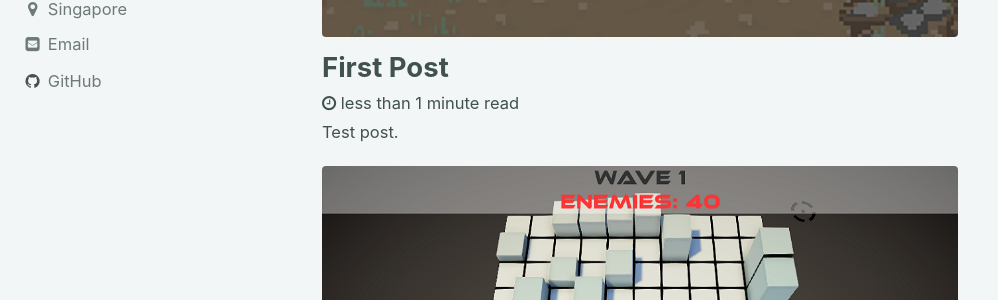
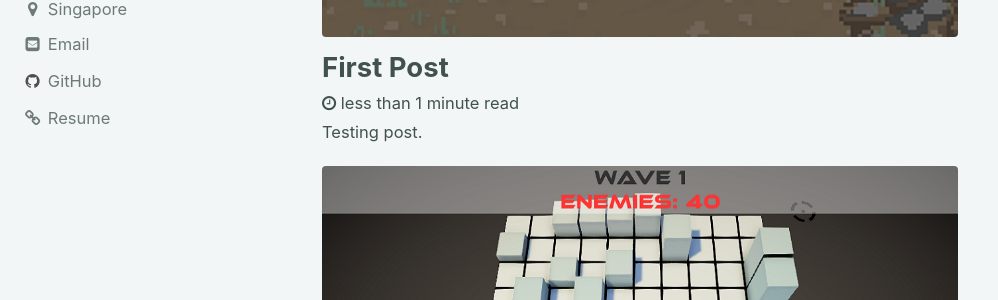
Before and after one commit to AloysiusKieth/AloysiusKieth, a Jekyll site: the page built from index.html, in a window 1280 px wide and 900 px high, scrolled down 396 px. Shown: the part 138-438 px from the top of the window, without its empty margins (0-998 px from the left). Built offline with Jekyll 4.4.1, drawn with Linux system fonts in a browser that asks for light colours; the list of posts is cut into pages by our own code.

Commit message:
Added resume link

```diff
--- a/_config.yml
+++ b/_config.yml
@@ -96,7 +96,7 @@ author:
   flickr           :
   facebook         :
   foursquare       :
-  github           : "https://github.com/AloysiusKieth"
+  github           : "AloysiusKieth"
   gitlab           :
   google_plus      :
   keybase          :
@@ -113,6 +113,7 @@ author:
   weibo            :
   xing             :
   youtube          : # "https://youtube.com/c/MichaelRoseDesign"
+  resume           : "1GMidFgLx5I1f-iP5j_7U2AsINUOBmgwp"
 
 
 # Reading Files
--- a/_includes/author-profile-custom-links.html
+++ b/_includes/author-profile-custom-links.html
@@ -1,7 +1,7 @@
-<!--
+{% if author.resume %}
   <li>
-    <a href="http://link-to-whatever-social-network.com/user/" itemprop="sameAs">
-      <i class="fa fa-fw" aria-hidden="true"></i> Custom Social Profile Link
+    <a href="https://drive.google.com/open?id={{ author.resume }}" itemprop="sameAs">
+      <i class="fa fa-fw fa-chain" aria-hidden="true"></i> Resume
     </a>
   </li>
--->
+{% endif %}
--- a/_posts/2018-03-16-test_post.md
+++ b/_posts/2018-03-16-test_post.md
@@ -9,4 +9,4 @@ tags:
   - playable
 ---
 
-Test post.
+Testing post.
```
